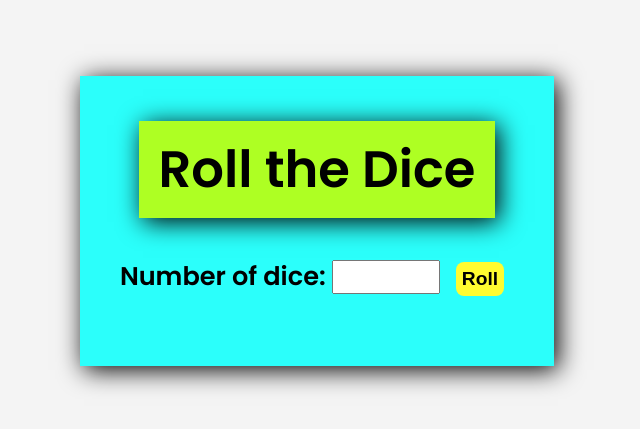
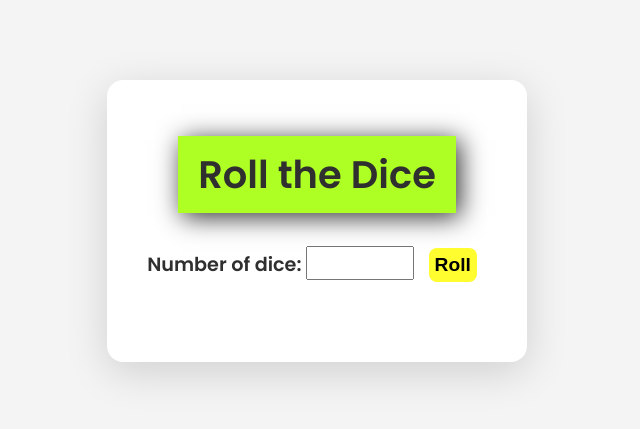
Before and after one commit to schak04/roll-the-dice, a plain HTML site: page index.html in a window 1280 px wide. Shown: the part 179-608 px from the top of the page, without its empty margins (323-963 px from the left). Drawn offline with Linux system fonts and the light colour scheme.

Commit message:
Change main container style to make it aesthetically pleasing

```diff
--- a/style.css
+++ b/style.css
@@ -14,16 +14,15 @@ h1 {
 }
 
 #mainContainer {
+    background-color: #ffffff;
+    color: #302f2f;
+    padding: 30px 40px;
+    border-radius: 16px;
+    box-shadow: 0 10px 42px rgba(0, 0, 0, 0.15);
     text-align: center;
     font-weight: bold;
-    font-size: 1.6rem;
-    width: fit-content; justify-self: center;
-    padding-top: 10px;
-    padding-bottom: 20px;
-    padding-left: 40px;
-    padding-right: 40px;
-    background-color: #2bfffb;
-    box-shadow: 4px 4px 24px;
+    font-size: 1.2rem;
+    width: fit-content;
 }
 
 #diceNum {
```
